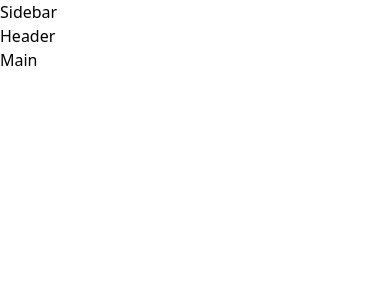
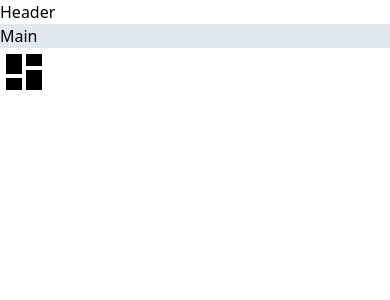
Before and after one commit to Bossolin/odin-admin-dashboard, a React (Create React App) app: page / in a window 390 px wide. Shown: the top 300 px of the page. Built offline with nearby package versions, Linux system fonts and the light colour scheme.

Commit message:
added responsive modal

```diff
--- a/package.json
+++ b/package.json
@@ -3,6 +3,8 @@
   "version": "0.1.0",
   "private": true,
   "dependencies": {
+    "@mdi/js": "^6.5.95",
+    "@mdi/react": "^1.5.0",
     "@testing-library/jest-dom": "^5.16.2",
     "@testing-library/react": "^12.1.4",
     "@testing-library/user-event": "^13.5.0",
--- a/src/App.js
+++ b/src/App.js
@@ -1,13 +1,26 @@
 import Header from "./components/Header";
 import Main from "./components/Main";
 import Sidebar from "./components/Sidebar";
+import Icon from "@mdi/react";
+import { mdiViewDashboard } from "@mdi/js";
+import { useState } from "react";
 
 function App() {
+  const [openModal, setOpenModal] = useState(false);
+
   return (
-    <div className="">
-      <Sidebar />
+    <div className="sm:w-screen sm:h-screen sm:grid sm:grid-cols-[3fr_11fr] sm:grid-rows-[2fr_11fr]">
+      <Sidebar openModal={openModal} setOpenModal={setOpenModal} />
       <Header />
       <Main />
+      <button
+        className={`
+        ${openModal ? "hidden" : "block"}
+        sm:hidden fixed`}
+        onClick={() => setOpenModal(!openModal)}
+      >
+        <Icon path={mdiViewDashboard} title="Dashboard" size={2} />
+      </button>
     </div>
   );
 }
--- a/src/components/Header.js
+++ b/src/components/Header.js
@@ -1,7 +1,7 @@
 import React from "react";
 
 const Header = () => {
-  return <div className="">Header</div>;
+  return <div className="sm:">Header</div>;
 };
 
 export default Header;
--- a/src/components/Main.js
+++ b/src/components/Main.js
@@ -1,7 +1,7 @@
 import React from "react";
 
 const Main = () => {
-  return <div className="">Main</div>;
+  return <div className="bg-slate-200 sm:">Main</div>;
 };
 
 export default Main;
--- a/src/components/Sidebar.js
+++ b/src/components/Sidebar.js
@@ -1,7 +1,22 @@
 import React from "react";
+import Icon from "@mdi/react";
+import { mdiCloseThick } from "@mdi/js";
 
-const Sidebar = () => {
-  return <div className="">Sidebar</div>;
+const Sidebar = ({ openModal, setOpenModal }) => {
+  return (
+    <div
+      className={`${
+        openModal ? "block" : "hidden"
+      } w-full h-full fixed sm:block sm:static sm:row-span-full bg-sky-500`}
+    >
+      <button
+        onClick={() => setOpenModal(!openModal)}
+        className={`${openModal ? "block" : "hidden"}`}
+      >
+        <Icon path={mdiCloseThick} title="Close Dashboard" size={2} />
+      </button>
+    </div>
+  );
 };
 
 export default Sidebar;
```
Also changed, not shown: 1 other file (tests, documents, lock files or other folders).
